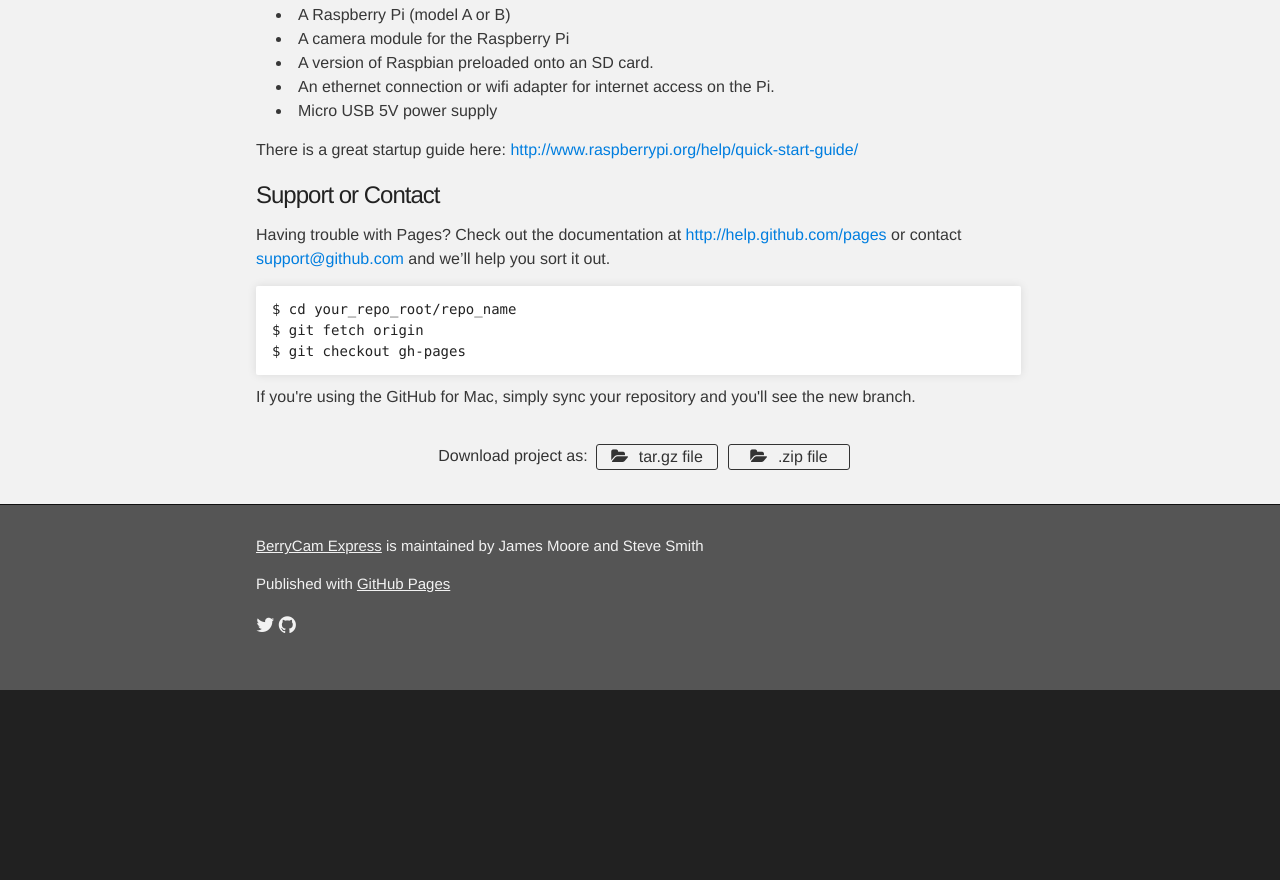
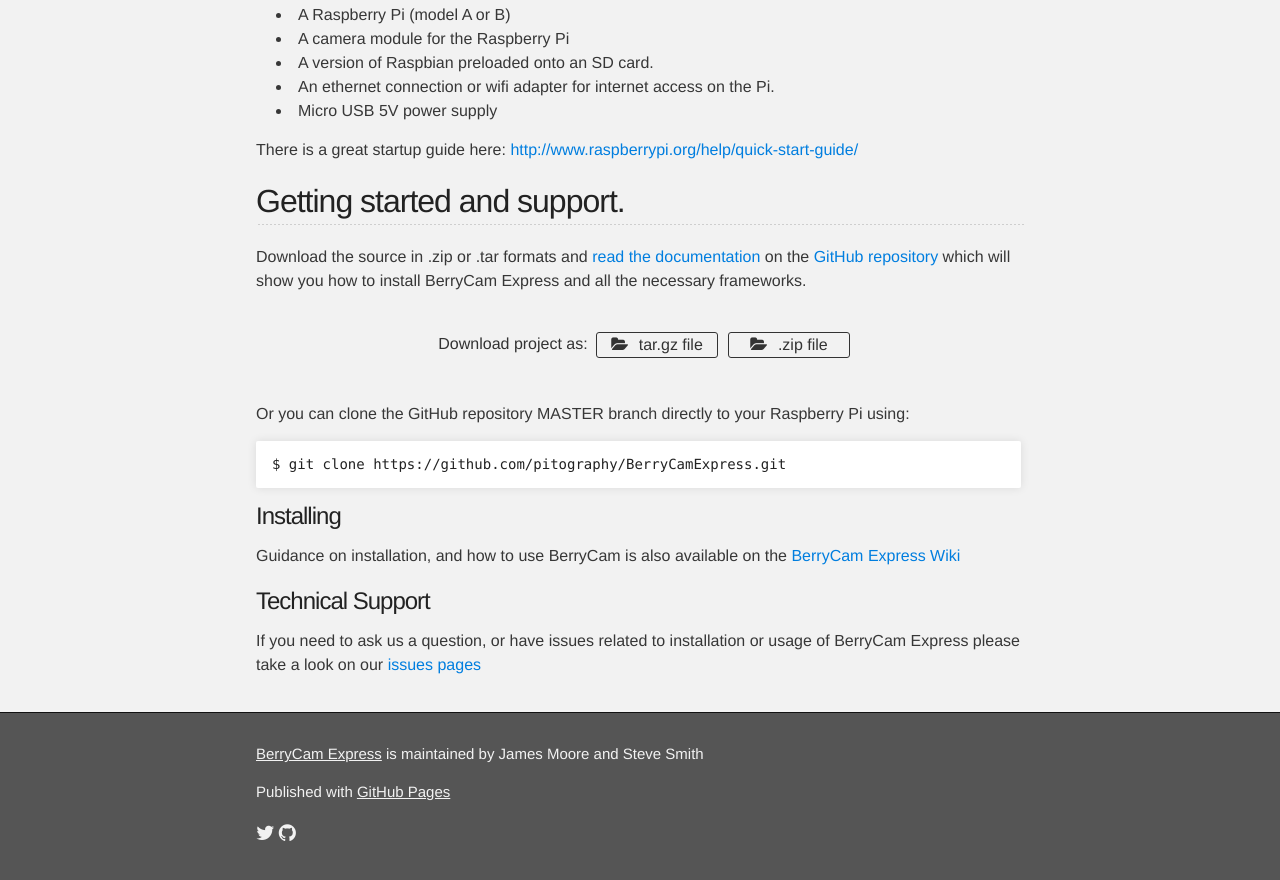
Before and after one commit to alexking/BerryCamExpress, a plain HTML site: page index.html in a window 1280 px wide. Shown: the part 1842-2722 px from the top of the page. Before the commit the page ends 2532 px from the top, so only its background shows below. Drawn offline with Linux system fonts and the light colour scheme.

Commit message:
Updates to support content

```diff
--- a/index.html
+++ b/index.html
@@ -78,7 +78,7 @@
         <p>We've supplied all the source code that will allow you to customise the app to your own requirements. We really cannot wait to see what people out there will do with the app!</p>
 
         <h2>
-        <a name="a-great-way-to-learn-about-code" class="anchor" href="#a-great-way-to-learn-about-code"><span class="octicon octicon-link"></span></a>What you will need.</h2>
+        <a name="what-you-will-need" class="anchor" href="#what-you-will-need"><span class="octicon octicon-link"></span></a>What you will need.</h2>
 
         <ul>
           <li>A Raspberry Pi (model A or B)</li>
@@ -90,23 +90,30 @@
 
         <p>There is a great startup guide here: <a href="http://www.raspberrypi.org/help/quick-start-guide/" target="_blank">http://www.raspberrypi.org/help/quick-start-guide/</a></p>
 
-        <h3>
-        <a name="support-or-contact" class="anchor" href="#support-or-contact"><span class="octicon octicon-link"></span></a>Support or Contact</h3>
+        <h2>
+        <a name="support-or-contact" class="anchor" href="#support-or-contact"><span class="octicon octicon-link"></span></a>Getting started and support.</h2>
 
-        <p>Having trouble with Pages? Check out the documentation at <a href="http://help.github.com/pages">http://help.github.com/pages</a> or contact <a href="mailto:support@github.com">support@github.com</a> and we’ll help you sort it out.</p>
+        <p>Download the source in .zip or .tar formats and <a href="https://github.com/pitography/BerryCamExpress/blob/master/README.md" target="_blank">read the documentation</a> on the <a href="https://github.com/pitography/BerryCamExpress" target="_blank">GitHub repository</a> which will show you how to install BerryCam Express and all the necessary frameworks.</p>
 
-        <pre><code>$ cd your_repo_root/repo_name<br />$ git fetch origin<br />$ git checkout gh-pages</code></pre>
-
-        <p>If you're using the GitHub for Mac, simply sync your repository and you'll see the new branch.</p>
-
-      </section>
-
-      <section id="footer-downloads">
+        <br />
+        <section id="footer-downloads">
           <section class="main-section">
             Download project as:
             <a class="zip_download_link" href="https://github.com/pitography/BerryCamExpress/zipball/master"><i class="fa fa-folder-open"></i> .zip file</a>
             <a class="tar_download_link" href="https://github.com/pitography/BerryCamExpress/tarball/master"><i class="fa fa-folder-open"></i> tar.gz file</a>
           </section>
+        </section>
+
+        <p>Or you can clone the GitHub repository MASTER branch directly to your Raspberry Pi using:</p>
+
+        <pre><code>$ git clone https://github.com/pitography/BerryCamExpress.git</code></pre>
+
+        <h3>Installing</h3>
+        <p>Guidance on installation, and how to use BerryCam is also available on the <a href="https://github.com/pitography/BerryCamExpress/wiki" target="_blank">BerryCam Express Wiki</a></p>
+
+        <h3>Technical Support</h3>
+        <p>If you need to ask us a question, or have issues related to installation or usage of BerryCam Express please take a look on our <a href="https://github.com/pitography/BerryCamExpress/issues" target="_blank">issues pages</a></p>
+
       </section>
 
     </div>
```
